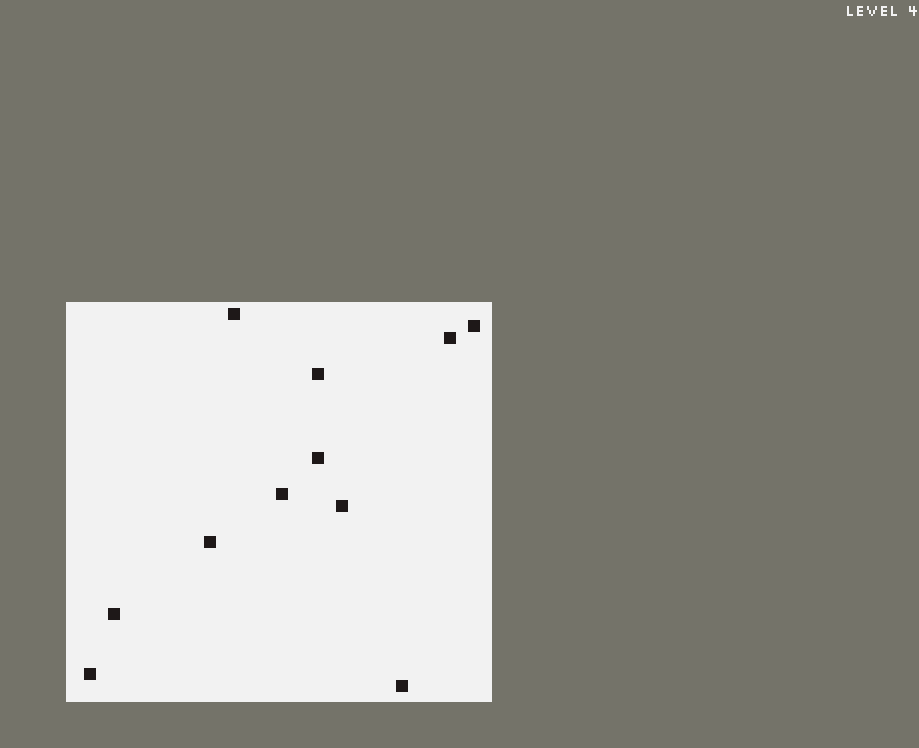
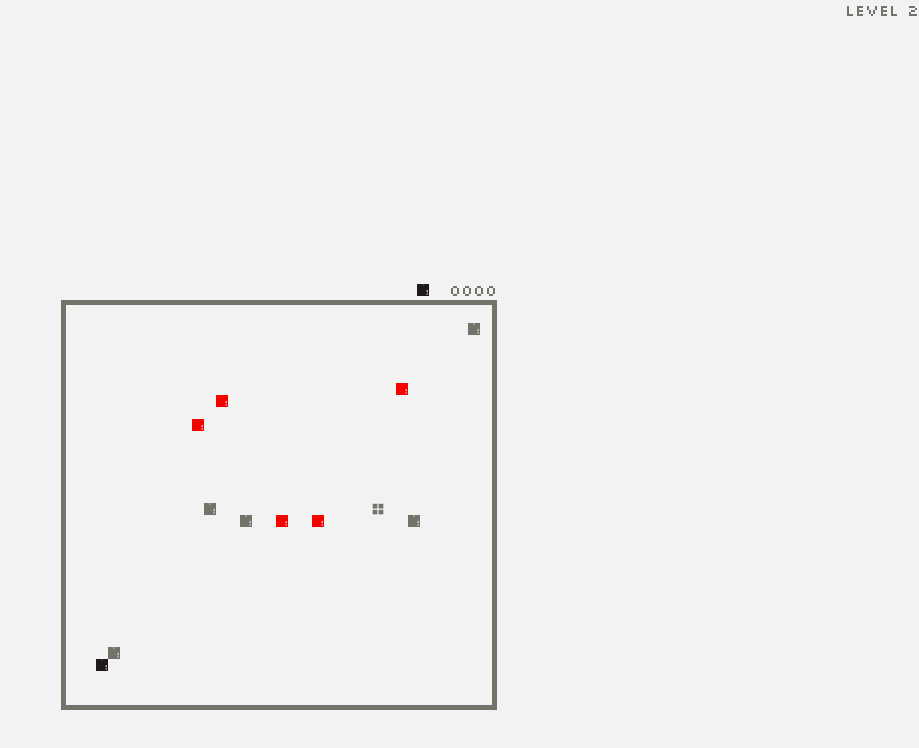
Before and after one commit to BigAwesome/Snake, a React (Create React App) app: page / in a window 1280 px wide. Both pictures are taken after a click on the button "Next Level". Shown: the top 748 px of the page, without its empty margins (361-1280 px from the left). Built offline with nearby package versions, Linux system fonts and the light colour scheme.

Commit message:
fixed some colors and icons

```diff
--- a/src/assets/style/Game.css
+++ b/src/assets/style/Game.css
@@ -80,7 +80,14 @@
     background-color: #f2f2f2;
 }
 
+.LevelIcon {
+    margin-right: 20px;
+}
+
 .Level3 .LevelIcon {
     border: #f2f2f2 1px solid;
-    margin-right: 20px;
 }
+
+.Level4 .LevelIcon {
+    border: #f2f2f2 1px solid;
+}
--- a/src/components/GameLoader.tsx
+++ b/src/components/GameLoader.tsx
@@ -6,7 +6,7 @@
 
 function GameLoader(props: IGameLoaderProps) {
 
-    const [level, setLevel] = useState(3); //TODO: reset to 1 after testing
+    const [level, setLevel] = useState(1); //TODO: reset to 1 after testing
     const [reset, setReset] = useState(false);
     const [video, setVideo] = useState(false);
     const [trys, setTrys] = useState(1);
--- a/src/components/Levels/Level1.tsx
+++ b/src/components/Levels/Level1.tsx
@@ -79,7 +79,7 @@
 
 
     return <div id="GameDisplay">
-        <div> <img src={AppleImg} width={snake.scale} height={snake.scale} alt="" /> {formatScore(score)}</div>
+        <div> <img className="LevelIcon" src={AppleImg} width={snake.scale} height={snake.scale} alt="" /> {formatScore(score)}</div>
         <canvas id="GameCanvasRender" ref={ref} width={props.width} height={props.height} />
     </div>
 }
--- a/src/components/Levels/Level2.tsx
+++ b/src/components/Levels/Level2.tsx
@@ -149,7 +149,7 @@
     });
 
     return <div id="GameDisplay">
-        <div><img src={AppleImg} width={snake.scale} height={snake.scale} alt="" />{formatScore(score)}</div>
+        <div><img className="LevelIcon" src={AppleImg} width={snake.scale} height={snake.scale} alt="" />{formatScore(score)}</div>
         <canvas id="GameCanvasRender" ref={ref} width={props.width} height={props.height} />
     </div>
 }
--- a/src/components/Levels/Level3.tsx
+++ b/src/components/Levels/Level3.tsx
@@ -47,7 +47,7 @@
 
     //Getting decoy food behaviour
     useEffect(() => {
-        snake.color = GameColors.Black
+        snake.color = GameColors.First
         for (let index = 0; index < 10; index++) {
             const apple = new Apple(new Vector(props.width, props.height))
             apple.color = GameColors.Red
--- a/src/components/Levels/Level4.tsx
+++ b/src/components/Levels/Level4.tsx
@@ -6,6 +6,8 @@
 import { enforceBorder, formatScore, inputHandler, mirrorBorder } from "../../model/Utils";
 import { IApple } from "../../interfaces/IApple";
 import { GameColors } from "../../levelBindings";
+import AppleImg from "../../assets/images/L4icon.png"
+
 
 
 
@@ -38,10 +40,10 @@
 
     //Getting decoy food behaviour
     useEffect(() => {
-        snake.color = GameColors.Fourth
+        snake.color = GameColors.First
         for (let index = 0; index < 10; index++) {
             const apple = new Apple(new Vector(props.width, props.height))
-            apple.color = GameColors.Fourth
+            apple.color = GameColors.First
             apples.push(apple)
         }
     }, [])
@@ -86,7 +88,7 @@
 
 
     return <div id="GameDisplay">
-        <div></div>
+        <div><img className="LevelIcon" src={AppleImg} width={snake.scale} height={snake.scale} alt="" /></div>
         <canvas id="GameCanvasRender" ref={ref} width={props.width} height={props.height} />
     </div>
 }
```
Also changed, not shown: src/assets/images/L4icon.png (added), 11 other files (tests, documents, lock files or other folders).
